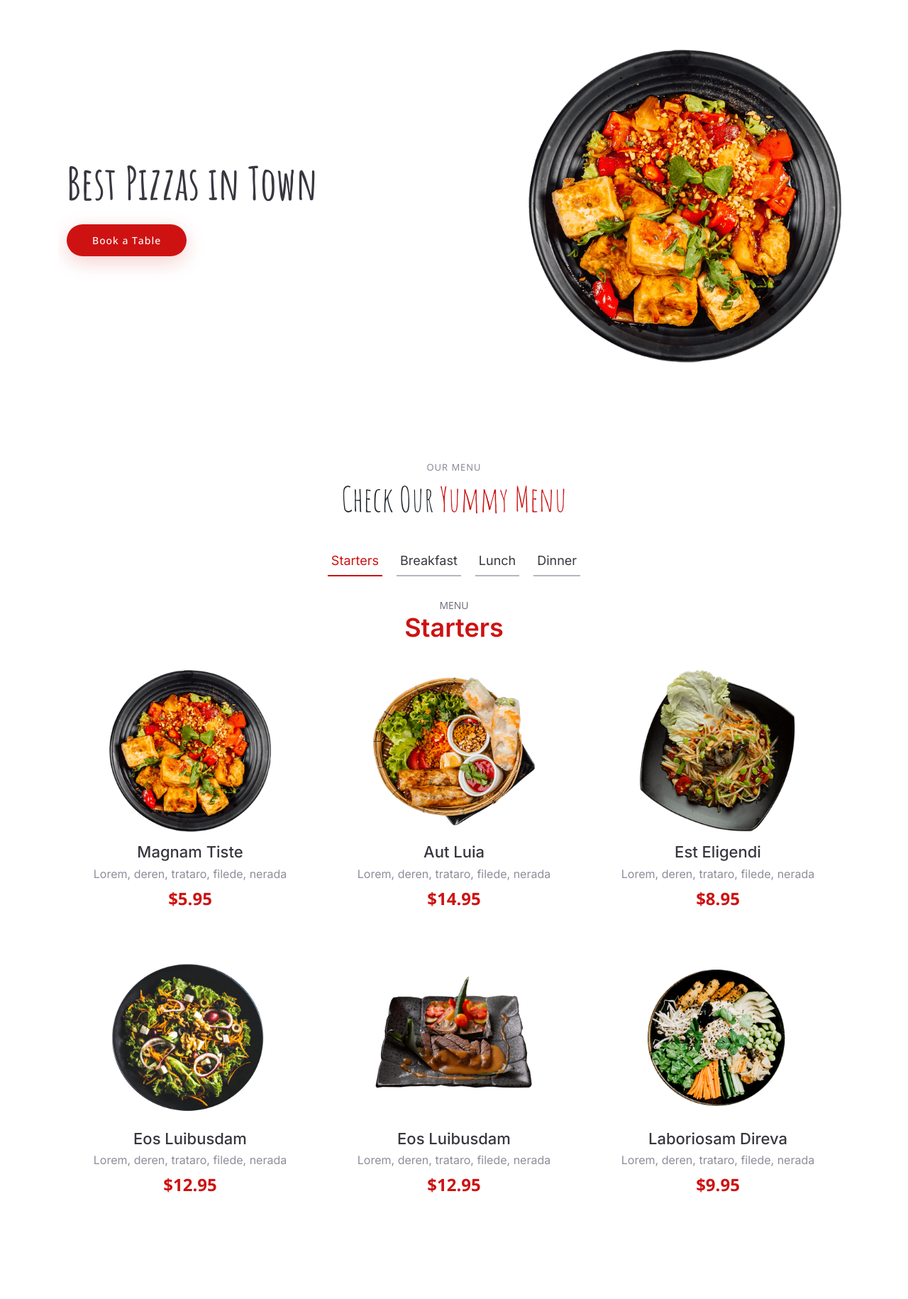
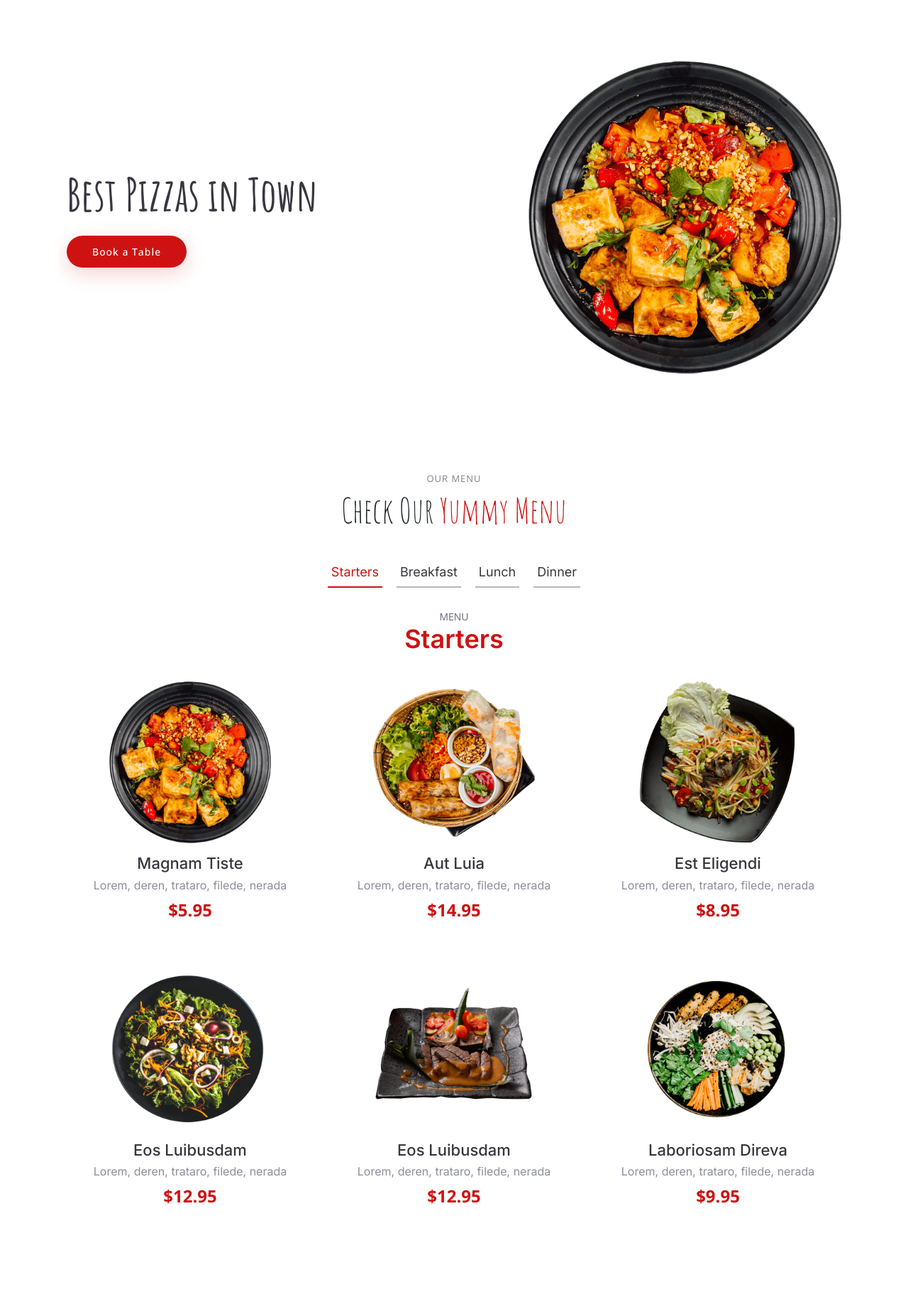
Before and after one commit to nikolliervin/PizzaWebApp, an ASP.NET Core app: page / in a window 1280 px wide. Shown: the part 90-1920 px from the top of the page at 71% size. Run offline with ASP.NET Core 8, Linux system fonts and the light colour scheme; some libraries are stand-ins or nearby versions.

Commit message:
Margin top in the container

```diff
--- a/PizzaWebApp/Views/Shared/_Layout.cshtml
+++ b/PizzaWebApp/Views/Shared/_Layout.cshtml
@@ -52,7 +52,7 @@
 
     </div>
   </header>
-    <div class="container">
+    <div class="container mt-3">
         <main role="main" class="pb-3">
             @RenderBody()
         </main>
```
